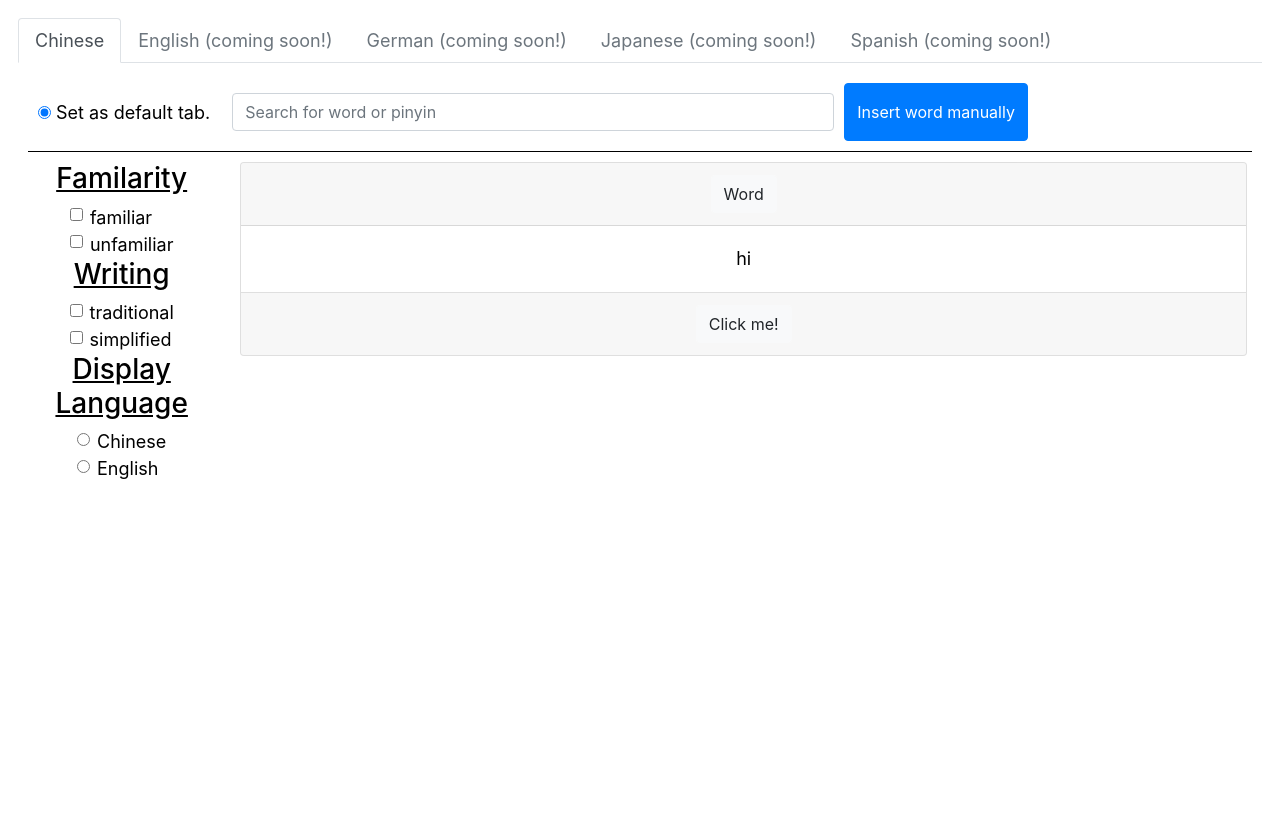
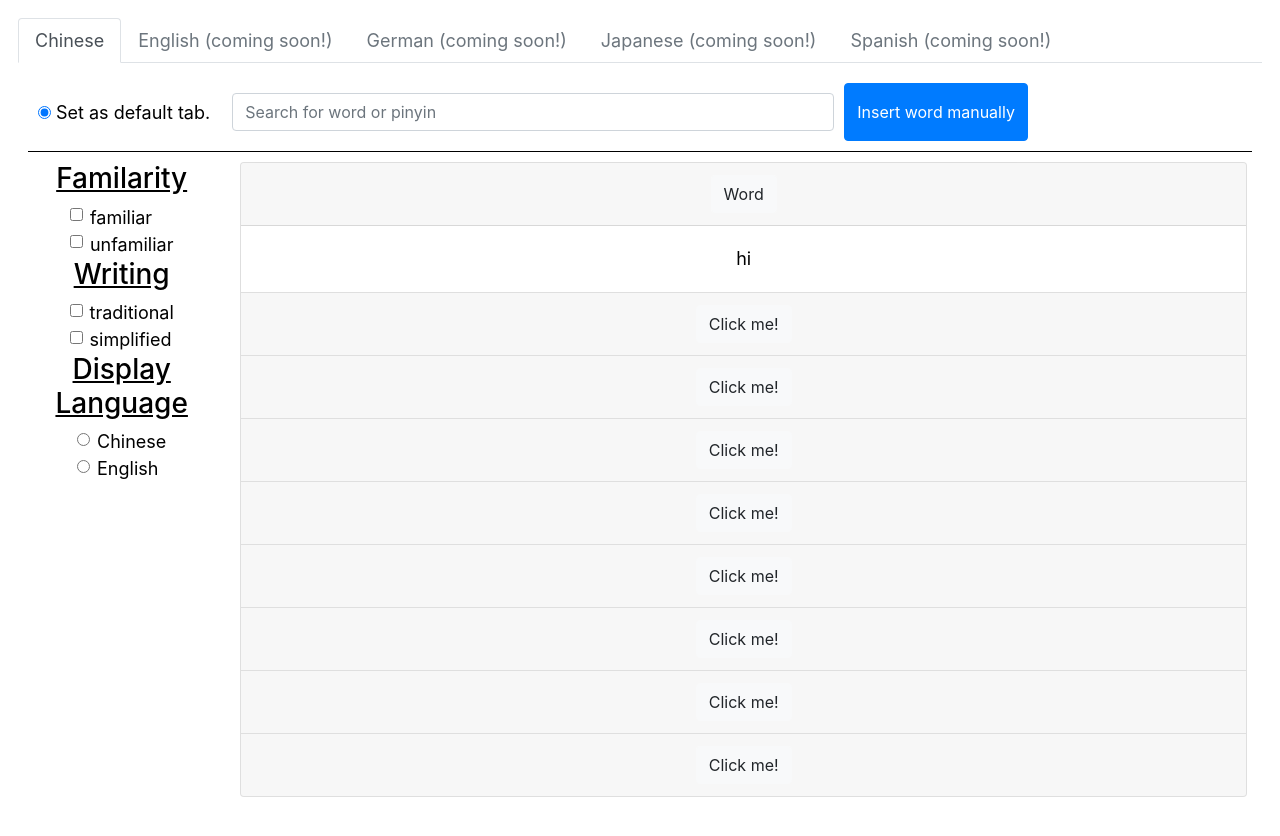
Before and after one commit to yongish/polyglot-ui, a React (Create React App) app: page / in a window 1280 px wide. Shown: the top 836 px of the page. Before the commit the page ends 800 px from the top, so only its background shows below. Built offline with nearby package versions, Linux system fonts and the light colour scheme.

Commit message:
Scroll adjust.

```diff
--- a/package.json
+++ b/package.json
@@ -7,6 +7,7 @@
     "react": "^16.8.6",
     "react-bootstrap": "^1.0.0-beta.9",
     "react-dom": "^16.8.6",
+    "react-remove-scroll-bar": "^2.0.0",
     "react-scripts": "^3.0.1"
   },
   "scripts": {
--- a/src/components/App.js
+++ b/src/components/App.js
@@ -3,6 +3,7 @@ import '../styles/App.css';
 
 import Tab from 'react-bootstrap/Tab';
 import Tabs from 'react-bootstrap/Tabs';
+import {RemoveScrollBar} from 'react-remove-scroll-bar';
 
 import FilterBar from './FilterBar';
 import OptionBar from './OptionBar';
@@ -11,14 +12,17 @@ import WordAccordion from './WordAccordion';
 function App() {
   return (
     <div className="App">
+    <RemoveScrollBar />
       <header className="App-header">
         <Tabs defaultActiveKey="chinese" transition={false} id="noanim-tab-example">
 
           <Tab eventKey="chinese" title="Chinese">
             <OptionBar />
-            <div style={{ display: 'flex' }}>
+            <div style={{ display: 'flex', height: '100vh' }}>
               <FilterBar />
+              <div className="col-md-10" style={{height: '80vh' , overflowY: 'auto'}}>
               <WordAccordion />
+              </div>
             </div>
           </Tab>
 
--- a/src/components/WordAccordion.js
+++ b/src/components/WordAccordion.js
@@ -16,7 +16,7 @@ class WordAccordion extends Component {
   }
   render() {
     return (
-      <Accordion defaultActiveKey="0" className="col-md-10">
+      <Accordion defaultActiveKey="0">
         <Card>
           <Card.Header>
             <Accordion.Toggle as={Button} variant="light" eventKey="0">
@@ -39,6 +39,76 @@ class WordAccordion extends Component {
             <Card.Body>Hello! I'm another body</Card.Body>
           </Accordion.Collapse>
         </Card>
+        <Card>
+          <Card.Header>
+            <Accordion.Toggle as={Button} variant="light" eventKey="1">
+              Click me!
+            </Accordion.Toggle>
+          </Card.Header>
+          <Accordion.Collapse eventKey="1">
+            <Card.Body>Hello! I'm another body</Card.Body>
+          </Accordion.Collapse>
+        </Card>
+        <Card>
+          <Card.Header>
+            <Accordion.Toggle as={Button} variant="light" eventKey="1">
+              Click me!
+            </Accordion.Toggle>
+          </Card.Header>
+          <Accordion.Collapse eventKey="1">
+            <Card.Body>Hello! I'm another body</Card.Body>
+          </Accordion.Collapse>
+        </Card>
+        <Card>
+          <Card.Header>
+            <Accordion.Toggle as={Button} variant="light" eventKey="1">
+              Click me!
+            </Accordion.Toggle>
+          </Card.Header>
+          <Accordion.Collapse eventKey="1">
+            <Card.Body>Hello! I'm another body</Card.Body>
+          </Accordion.Collapse>
+        </Card>
+        <Card>
+          <Card.Header>
+            <Accordion.Toggle as={Button} variant="light" eventKey="1">
+              Click me!
+            </Accordion.Toggle>
+          </Card.Header>
+          <Accordion.Collapse eventKey="1">
+            <Card.Body>Hello! I'm another body</Card.Body>
+          </Accordion.Collapse>
+        </Card>
+        <Card>
+          <Card.Header>
+            <Accordion.Toggle as={Button} variant="light" eventKey="1">
+              Click me!
+            </Accordion.Toggle>
+          </Card.Header>
+          <Accordion.Collapse eventKey="1">
+            <Card.Body>Hello! I'm another body</Card.Body>
+          </Accordion.Collapse>
+        </Card>
+        <Card>
+          <Card.Header>
+            <Accordion.Toggle as={Button} variant="light" eventKey="1">
+              Click me!
+            </Accordion.Toggle>
+          </Card.Header>
+          <Accordion.Collapse eventKey="1">
+            <Card.Body>Hello! I'm another body</Card.Body>
+          </Accordion.Collapse>
+        </Card>
+        <Card>
+          <Card.Header>
+            <Accordion.Toggle as={Button} variant="light" eventKey="1">
+              Click me!
+            </Accordion.Toggle>
+          </Card.Header>
+          <Accordion.Collapse eventKey="1">
+            <Card.Body>Hello! I'm another eeee</Card.Body>
+          </Accordion.Collapse>
+        </Card>
       </Accordion>
     );
   }
```
Also changed, not shown: 1 other file (tests, documents, lock files or other folders).
